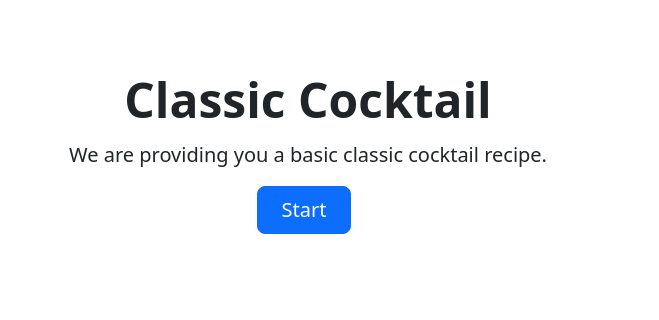
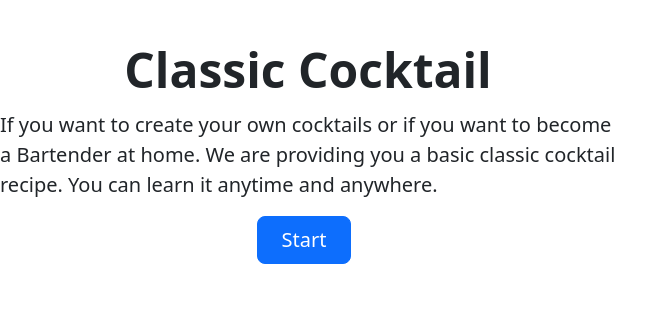
Before and after one commit to genarationth/assignment-mrwuttichai, a plain HTML site: page index.html in a window 1280 px wide. Shown: the part 196-516 px from the top of the page, 0-659 px from the left. Drawn offline with Linux system fonts and the light colour scheme.

```diff
--- a/index.html
+++ b/index.html
@@ -59,7 +59,7 @@
         </div>
         <div class="col-lg-6">
           <h1 class="display-5 fw-bold lh-1 mb-3" style="display: flex;justify-content: center;">Classic Cocktail</h1>
-          <p class="lead" style="display: flex;justify-content: center;">We are providing you a basic classic cocktail recipe.</p>
+          <p class="lead" style="display: flex;justify-content: center;">If you want to create your own cocktails or if you want to become a Bartender at home. We are providing you a basic classic cocktail recipe. You can learn it anytime and anywhere.</p>
           <div class="d-grid gap-2 d-md-flex justify-content-md-start" style="display: flex; flex-direction: column; align-items: center;">
             <button type="button" class="btn btn-primary btn-lg px-4 me-md-2" fdprocessedid="bx4jlv"">Start</button>
             <!--<button type="button" class="btn btn-outline-secondary btn-lg px-4" fdprocessedid="p2hlxa">Default</button>-->
```
